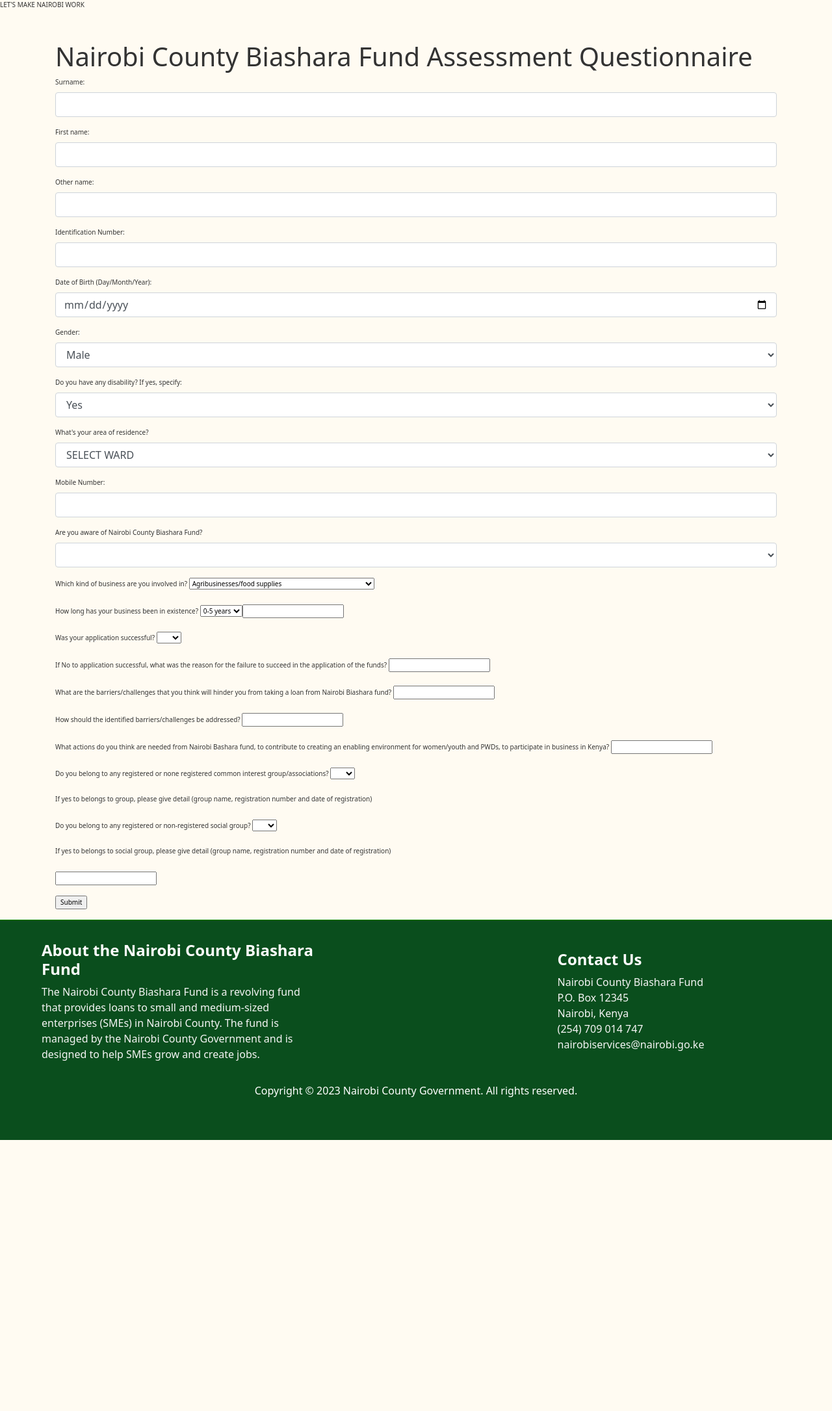
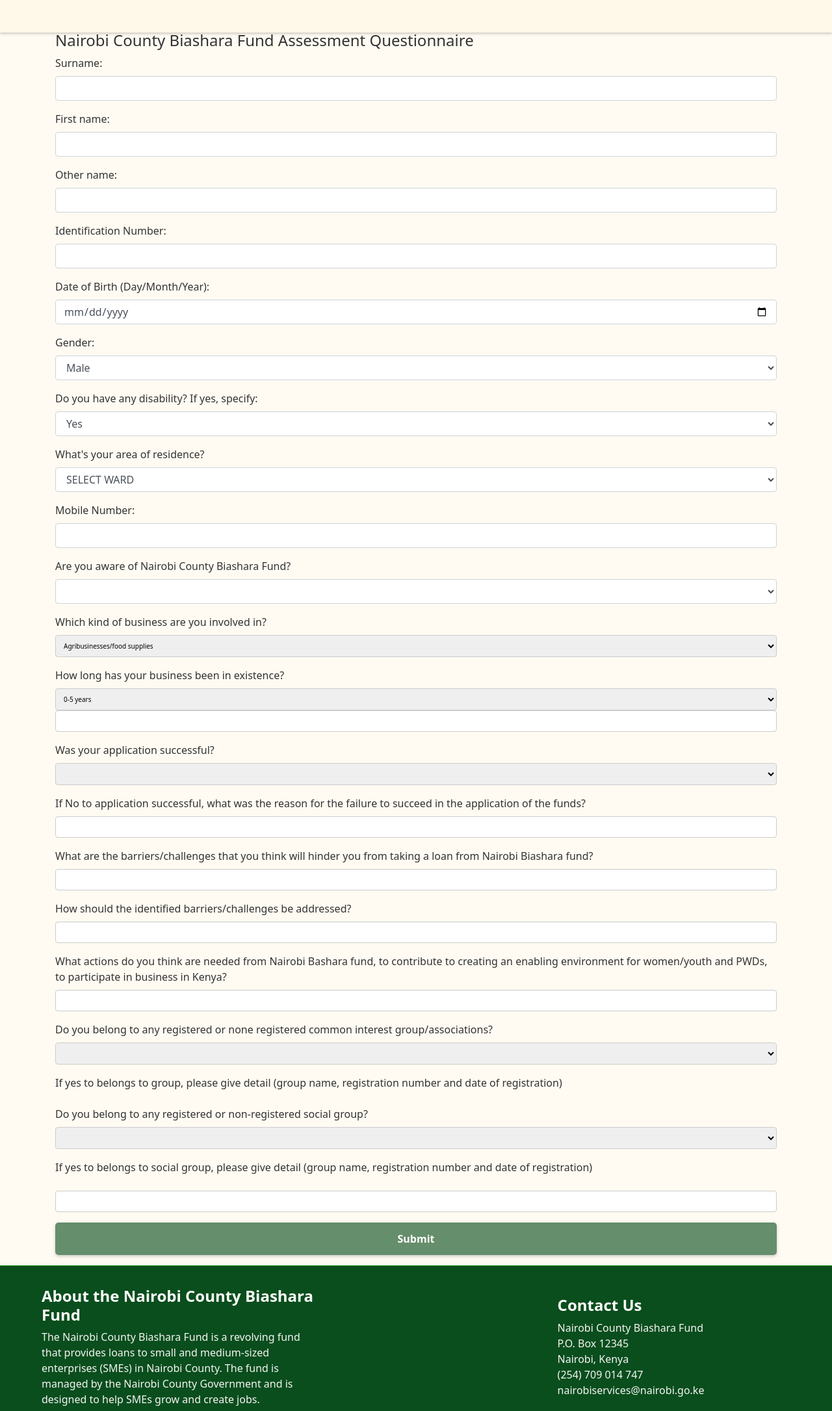
Before and after one commit to Peter-Oenga/Biashara_Fund, a PHP site: page / in a window 1280 px wide. Shown: the top 2171 px of the page at 65% size. Before the commit the page ends 1754 px from the top, so only its background shows below. Run offline with PHP 8.4, Linux system fonts and the light colour scheme.

Commit message:
Page styling

```diff
--- a/MSME DATA COLLECTOR REVIEW/MSME DATA COLLECTOR/style.css
+++ b/MSME DATA COLLECTOR REVIEW/MSME DATA COLLECTOR/style.css
@@ -5,6 +5,119 @@ body {
   background-color: rgba(255,247,222,.3843137255);
 
 }
+
+h1, h2, h3, h4, h5, h6 {
+  font-family: system-ui, -apple-system, BlinkMacSystemFont, 'Segoe UI', Roboto, Oxygen, Ubuntu, Cantarell, 'Open Sans', 'Helvetica Neue', sans-serif;
+  font-weight: 400;
+}
+
+h1 {
+  font-size: 24px;
+}
+
+h2 {
+  font-size: 20px;
+}
+
+h3 {
+  font-size: 18px;
+}
+
+h4 {
+  font-size: 16px;
+}
+
+h5 {
+  font-size: 14px;
+}
+
+h6 {
+  font-size: 12px;
+}
+
+.form-group {
+  margin-bottom: 1rem;
+}
+
+label {
+  font-size: 16px;
+  font-weight: 400;
+}
+
+input, select {
+  width: 100%;
+  padding: 0.5rem;
+  border: 1px solid #ccc;
+  border-radius: 0.25rem;
+}
+
+input:focus, select:focus {
+  border-color: #666;
+  outline: none;
+}
+
+.btn-primary {
+  background-color: #007bff;
+  color: #fff;
+  border-color: #007bff;
+}
+
+.title-bar {
+  position: fixed;
+  top: 0;
+  left: 0;
+  width: 100%;
+  height: 50px;
+  background-color: rgba(255,247,222,.3843137255);
+  box-shadow: 0 2px 4px 0 rgba(0, 0, 0, 0.2);
+  z-index: 1000;
+}
+
+.title-bar-content {
+  display: flex;
+  align-items: center;
+  justify-content: space-between;
+  padding: 0 1rem;
+}
+
+.title-bar-content .title {
+  font-size: 24px;
+  font-weight: bold;
+  margin: 0 auto;
+  position: relative;
+  left: -100%;
+  animation: title-animation 5s linear infinite;
+}
+
+@keyframes title-animation {
+  0% {
+    left: -100%;
+  }
+  100% {
+    left: 0;
+  }
+}
+
+
+input[type="submit"] {
+  width: 100%;
+  height: 50px;
+  background-color: #0a4e1da0;
+  color: white;
+  font-size: 16px;
+  font-weight: bold;
+  cursor: pointer;
+  border-radius: 5px;
+  border: none;
+  box-shadow: 0px 2px 5px rgba(0, 0, 0, 0.2);
+  transition: all 0.2s ease-in-out;
+}
+
+input[type="submit"]:hover {
+  background-color: #0a4e1d;
+  margin: 0 auto;
+}
+
 
 footer.footer {
   background-color: #0a4e1d;
@@ -45,6 +158,7 @@ body {
   color: #f5f5f5;
 }
 
+
 footer.footer .footer-copyright {
   text-align: center;
   font-size: 1rem;
```
Lines whose indentation alone changed are shown as unchanged.
